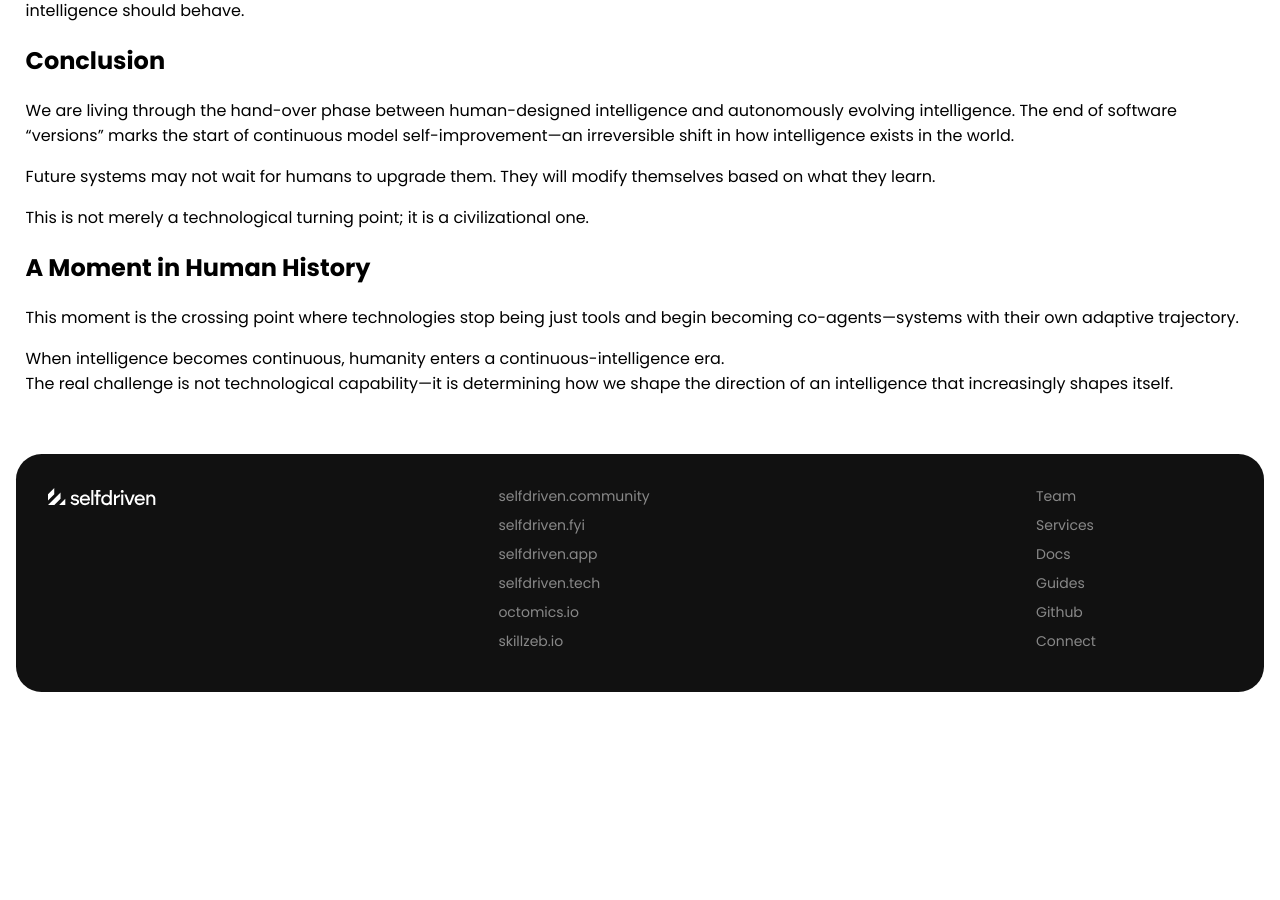
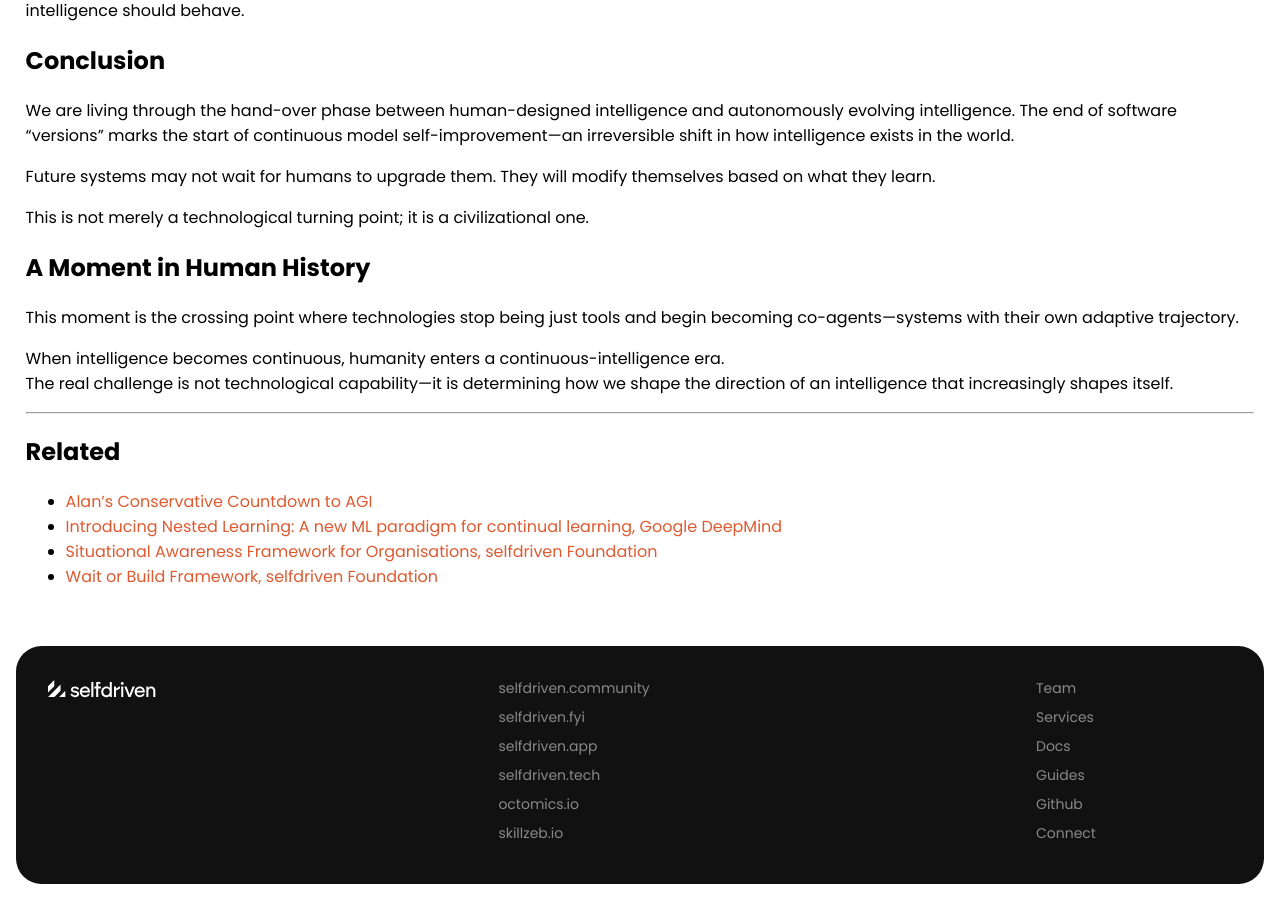
Before and after one commit to selfdriven-foundation/selfdriven-ai, a Jekyll site: the page built from docs/pages/research-models-no-more-versions.md, in a window 1280 px wide and 900 px high, scrolled down 3750 px. Built offline with Jekyll 4.4.1, drawn with Linux system fonts in a browser that asks for light colours; before the commit the page ends 4458 px from its top, so only the background shows below that.

```diff
--- a/docs/pages/research-models-no-more-versions.md
+++ b/docs/pages/research-models-no-more-versions.md
@@ -131,3 +131,12 @@
 
 When intelligence becomes continuous, humanity enters a continuous-intelligence era.
 The real challenge is not technological capability—it is determining how we shape the direction of an intelligence that increasingly shapes itself.
+
+---
+
+## Related
+
+- [Alan's Conservative Countdown to AGI](https://lifearchitect.ai/agi/)
+- [Introducing Nested Learning: A new ML paradigm for continual learning, Google DeepMind](https://research.google/blog/introducing-nested-learning-a-new-ml-paradigm-for-continual-learning/)
+- [Situational Awareness Framework for Organisations, selfdriven Foundation](/situational-awareness-framework/organisations/)
+- [Wait or Build Framework, selfdriven Foundation](/wait-or-build-framework/)
```
Also changed, not shown: docs/pages/research.md (+1 -1 lines).
